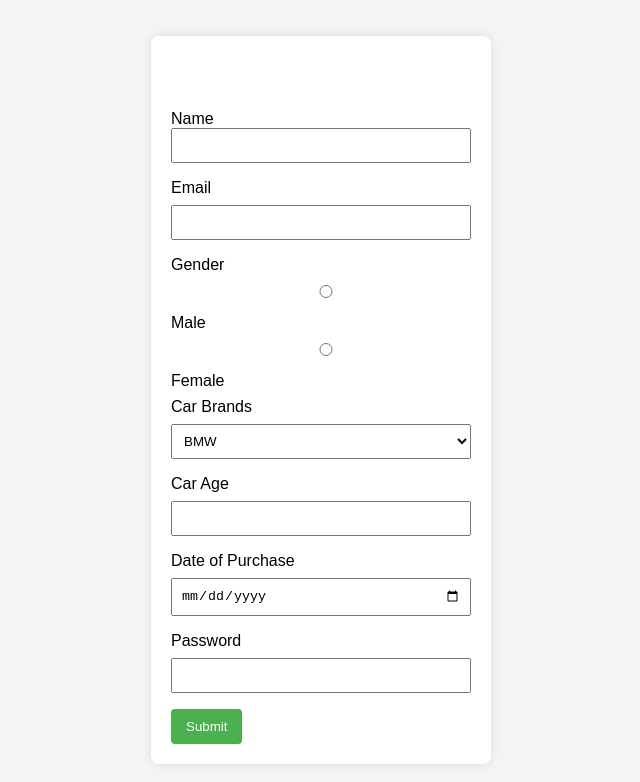
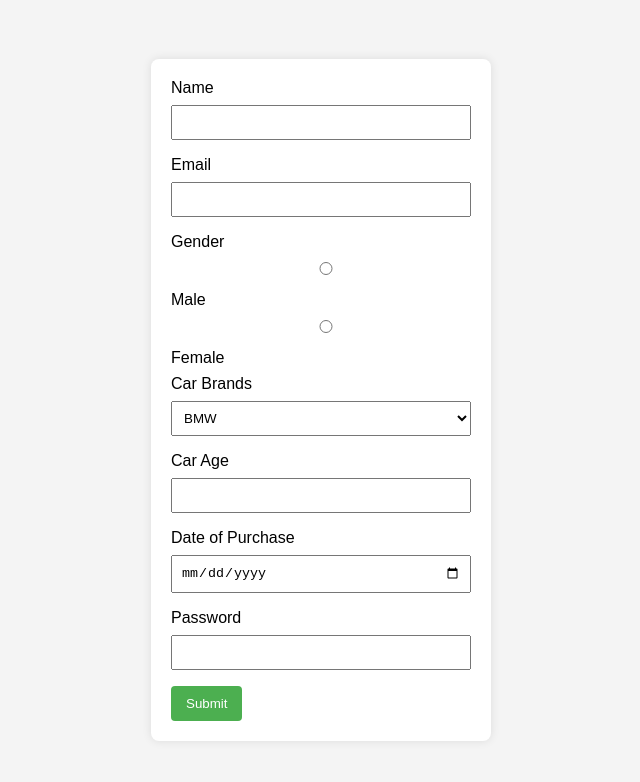
Before and after one commit to acciojob/car-insurance-form-Pankaj-Sharmaa, a website: page main.html in a window 1280 px wide. Shown: the whole page, without its empty margins (319-959 px from the left). Drawn offline with Linux system fonts and the light colour scheme.

Commit message:
created a submission

```diff
--- a/main.html
+++ b/main.html
@@ -47,9 +47,8 @@
 </head>
 <body>
 
-    <form action="#" method="post"><br><br><br
+    <form action="#" method="post">
         <label for="name">Name</label>
-		<br>
         <input type="text" id="name" name="name" required>
 
         <label for="email">Email</label>
```
